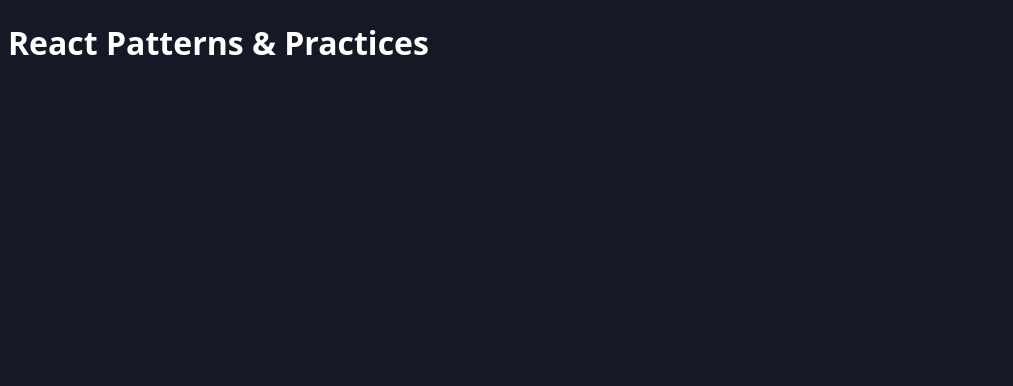
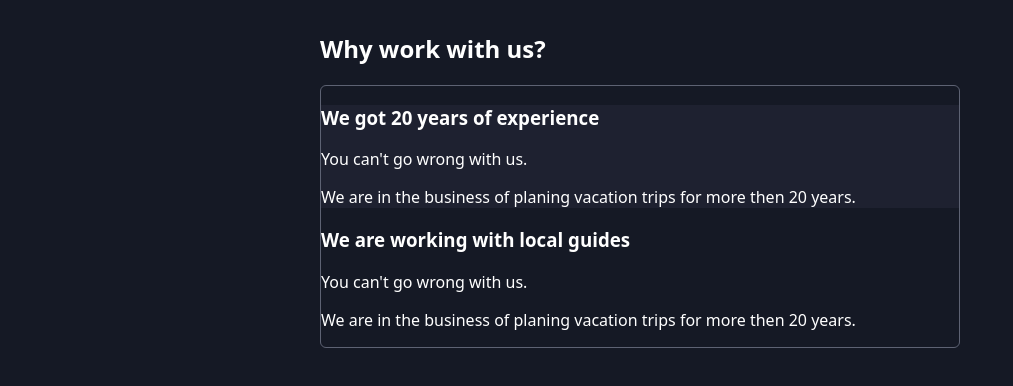
Before and after one commit to liocicolecchia/33-patterns-and-best-practices, a React (Vite) app: page / in a window 1280 px wide. Shown: the top 386 px of the page, without its empty margins (0-1013 px from the left). Built offline with nearby package versions, Linux system fonts and the light colour scheme.

Commit message:
introduction to compound components. starting to build an accordeon where multiple components relie on each other. Adding an accordion and AccordionItem component

```diff
--- a/src/App.jsx
+++ b/src/App.jsx
@@ -1,5 +1,33 @@
+import Accordion from "./components/Accordion";
+import AccordionItem from "./components/AccordionItem";
+
 function App() {
-  return <h1>React Patterns & Practices</h1>;
+  return (
+    <main>
+      <section>
+        <h2>Why work with us?</h2>
+
+        <Accordion className="accordion">
+          <AccordionItem className="accordion-item" title="We got 20 years of experience">
+            <article>
+              <p>You can&apos;t go wrong with us.</p>
+              <p>
+                We are in the business of planing vacation trips for more then 20 years.
+              </p>
+            </article>
+          </AccordionItem>
+          <AccordionItem title="We are working with local guides">
+            <article>
+              <p>You can&apos;t go wrong with us.</p>
+              <p>
+                We are in the business of planing vacation trips for more then 20 years.
+              </p>
+            </article>
+          </AccordionItem>
+        </Accordion>
+      </section>
+    </main>
+  );
 }
 
 export default App;
--- /dev/null
+++ b/src/components/Accordion.jsx
@@ -0,0 +1,5 @@
+function Accordion({ children, className }) {
+  return <ul className={className}>{children}</ul>;
+}
+
+export default Accordion;
--- /dev/null
+++ b/src/components/AccordionItem.jsx
@@ -0,0 +1,10 @@
+function AccordionItem({ className, title, children }) {
+  return (
+    <li className={className}>
+      <h3>{title}</h3>
+      <div>{children}</div>
+    </li>
+  );
+}
+
+export default AccordionItem;
```
